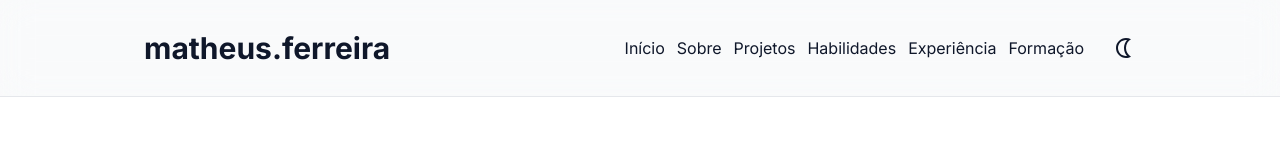
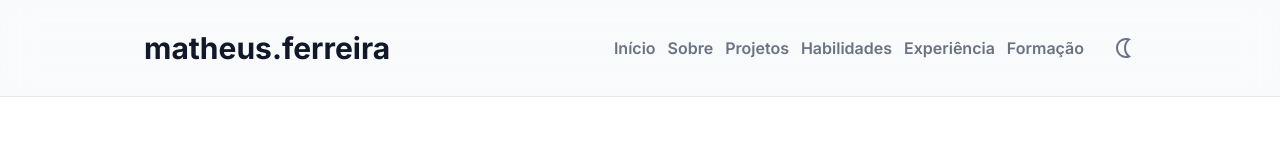
Before and after one commit to matheus-ferreira1/react-portfolio, a React (Vite) app: page / in a window 1280 px wide. Shown: the top 160 px of the page. Built offline with nearby package versions, Linux system fonts and the light colour scheme.

Commit message:
fix: navbar css correction

```diff
--- a/src/components/Navbar.tsx
+++ b/src/components/Navbar.tsx
@@ -9,17 +9,23 @@ interface NavbarProps {
 
 const Navbar: FC<NavbarProps> = ({ toggleTheme, theme }) => {
   return (
-    <header className="sticky top-0 z-10 border-b border-gray-200 dark:border-gray-500 backdrop-filter backdrop-blur-lg text-slate-900 dark:text-gray-200 ">
+    <header
+      id="home"
+      className="sticky top-0 z-10 border-b border-gray-200 dark:border-gray-500 backdrop-filter backdrop-blur-lg text-gray-900 dark:text-gray-200 "
+    >
       <div className="max-w-5xl mx-auto px-4">
         <div className="flex items-center justify-between h-24">
           <span className="hidden sm:block text-3xl font-bold">
             matheus.ferreira
           </span>
 
-          <nav className="flex items-center">
-            <ul className="flex items-center gap-3">
+          <nav className="flex items-center text-base font-semibold text-gray-500 dark:text-gray-400">
+            <ul className="flex items-center gap-3 ">
               {links.map((link) => (
-                <li key={link.name}>
+                <li
+                  key={link.name}
+                  className="hover:text-gray-900 dark:hover:text-gray-100 transition-all duration-400"
+                >
                   <a href={link.link}>{link.name}</a>
                 </li>
               ))}
```
